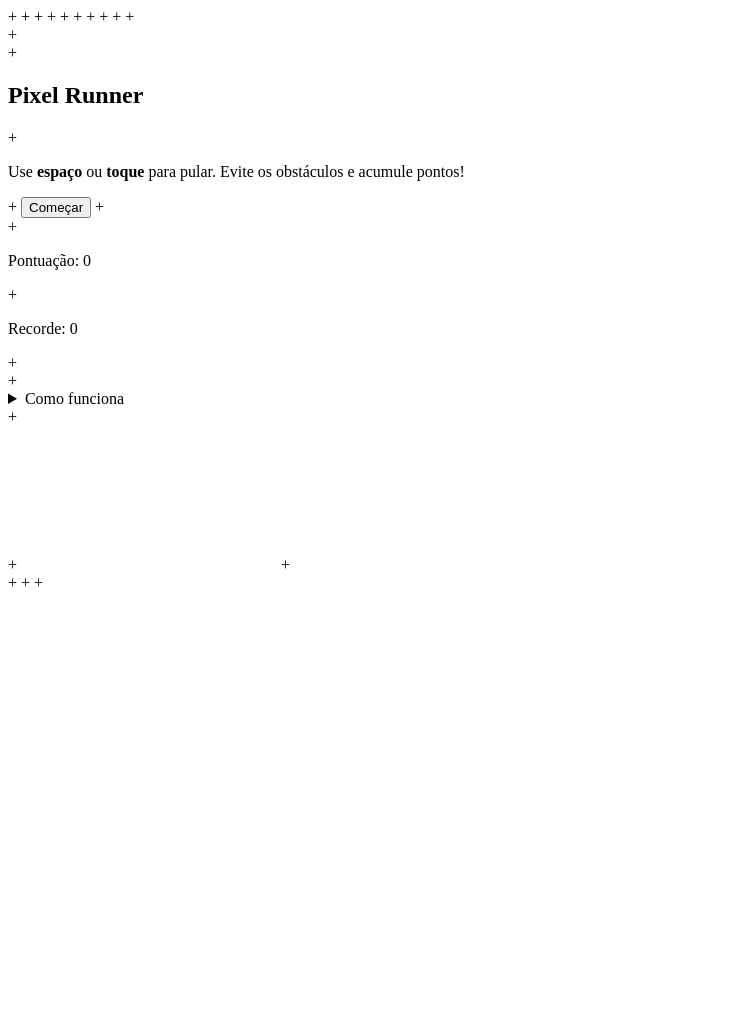
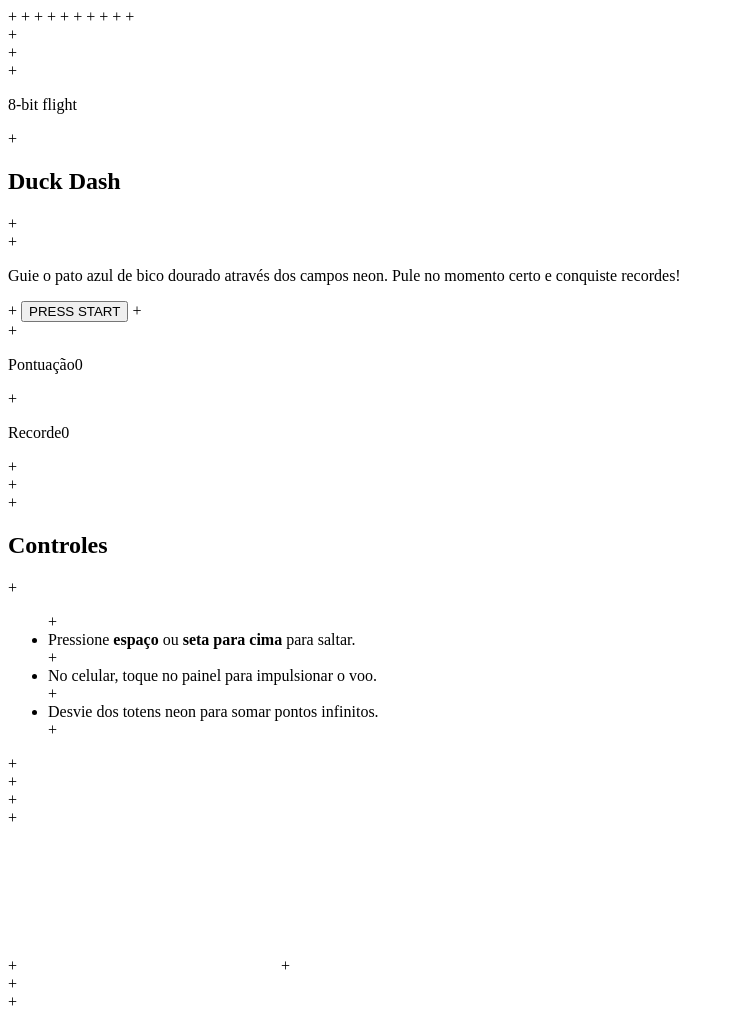
Before and after one commit to raphilsky/ChatCode, a plain HTML site: page src/index.html in a window 1280 px wide. Shown: the top 1014 px of the page, without its empty margins (0-734 px from the left). Before the commit the page ends 800 px from the top, so only its background shows below. Drawn offline with Linux system fonts and the light colour scheme.

Commit message:
Update index.html

```diff
--- a/src/index.html
+++ b/src/index.html
@@ -3,30 +3,43 @@
 +  <head>
 +    <meta charset="UTF-8" />
 +    <meta name="viewport" content="width=device-width, initial-scale=1.0" />
-+    <title>Pixel Runner</title>
++    <title>Duck Dash 8-bit</title>
 +    <link rel="stylesheet" href="style.css" />
 +  </head>
 +  <body>
 +    <main class="layout">
-+      <section class="info">
-+        <h1>Pixel Runner</h1>
-+        <p>Use <strong>espaço</strong> ou <strong>toque</strong> para pular. Evite os obstáculos e acumule pontos!</p>
-+        <button id="start-btn" type="button">Começar</button>
-+        <div class="hud">
-+          <p>Pontuação: <span id="score">0</span></p>
-+          <p>Recorde: <span id="high-score">0</span></p>
++      <section class="info-card">
++        <header class="title-card">
++          <p class="subtitle">8-bit flight</p>
++          <h1>Duck Dash</h1>
++        </header>
++        <p class="tagline">Guie o pato azul de bico dourado através dos campos neon. Pule no momento certo e conquiste recordes!</p>
++        <button id="start-btn" type="button">PRESS START</button>
++        <div class="hud pixel-panel">
++          <p><span class="label">Pontuação</span><span id="score" class="value">0</span></p>
++          <p><span class="label">Recorde</span><span id="high-score" class="value">0</span></p>
 +        </div>
-+        <details>
-+          <summary>Como funciona</summary>
++        <div class="tips pixel-panel">
++          <h2>Controles</h2>
 +          <ul>
-+            <li>Estética 8-bit com resolução reduzida e sprites em blocos.</li>
-+            <li>Gravidade constante e impulso único ao pular.</li>
-+            <li>Obstáculos gerados proceduralmente com dificuldade progressiva.</li>
-+            <li>Roda direto no navegador, sem dependências externas.</li>
++            <li>Pressione <strong>espaço</strong> ou <strong>seta para cima</strong> para saltar.</li>
++            <li>No celular, toque no painel para impulsionar o voo.</li>
++            <li>Desvie dos totens neon para somar pontos infinitos.</li>
 +          </ul>
-+        </details>
++        </div>
 +      </section>
-+      <canvas id="game" width="256" height="144" role="img" aria-label="Cena do jogo Pixel Runner"></canvas>
++      <section class="stage">
++        <div class="screen">
++          <canvas
++            id="game"
++            width="256"
++            height="144"
++            role="img"
++            aria-label="Cena do jogo Duck Dash"
++          ></canvas>
++          <div class="scanlines" aria-hidden="true"></div>
++        </div>
++      </section>
 +    </main>
 +    <script src="game.js"></script>
 +  </body>
```
